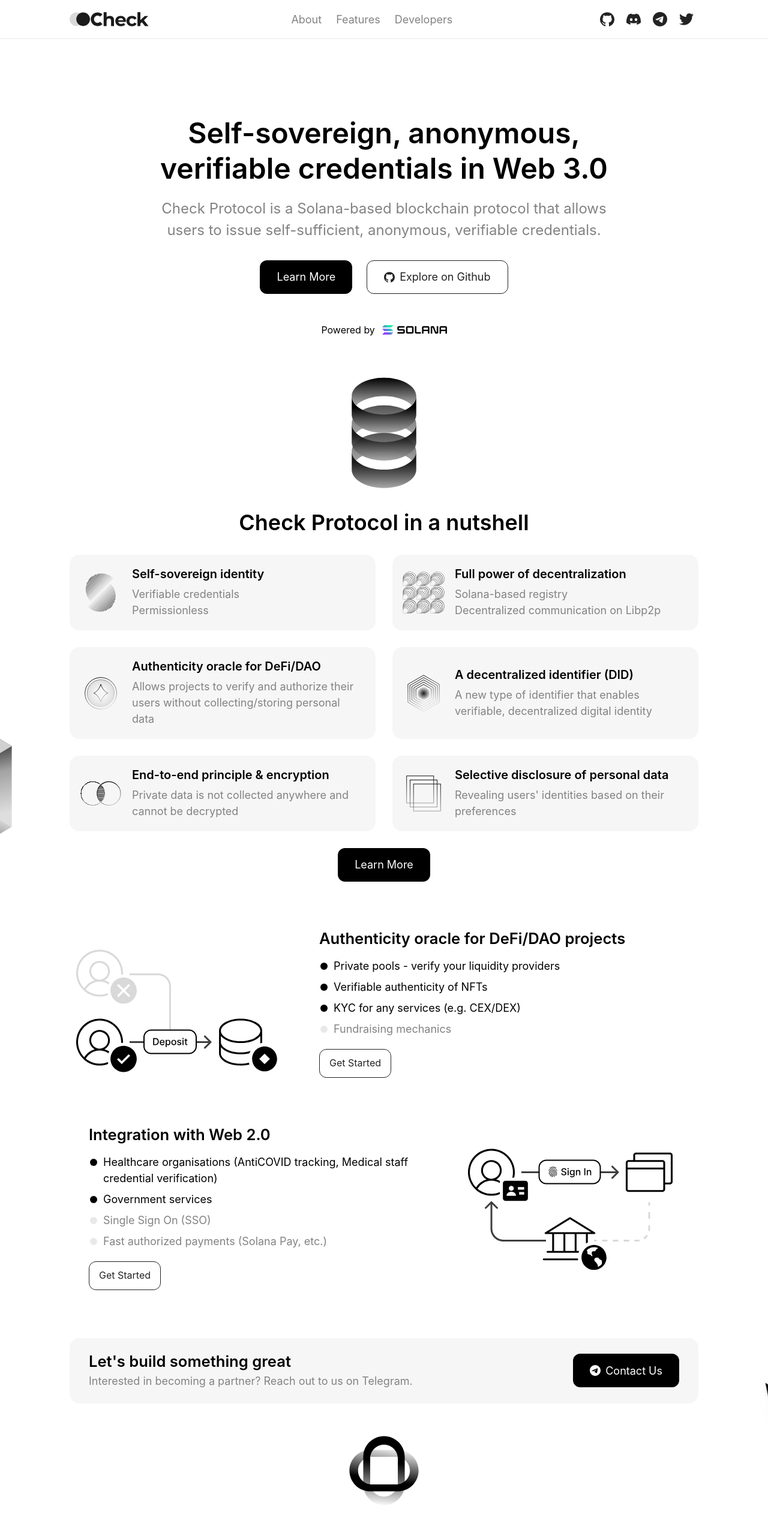
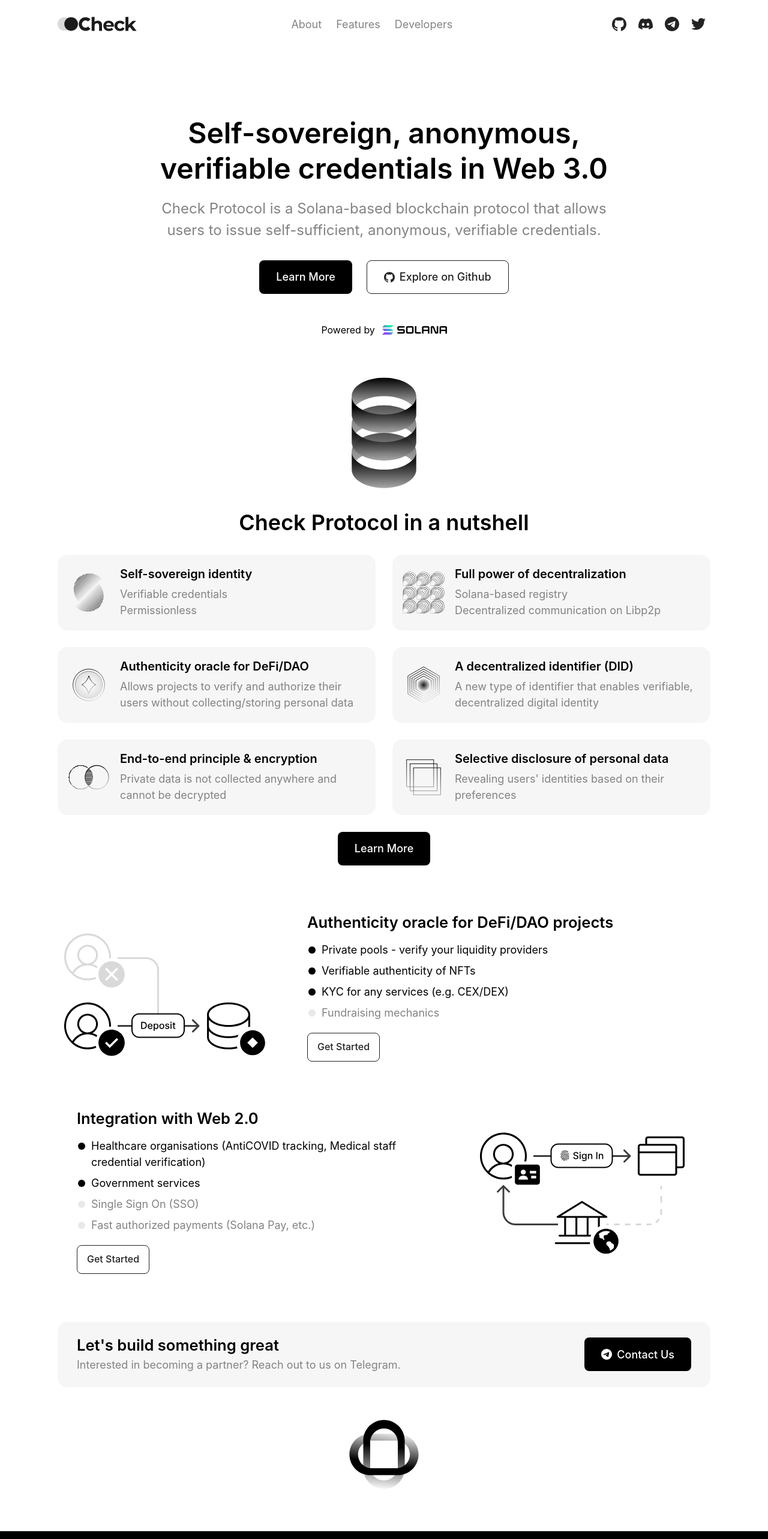
Before and after one commit to getcheck/check-website, a React (Create React App) app: page / in a window 1280 px wide. Shown: the top 2566 px of the page at 60% size. Built offline with nearby package versions, Linux system fonts and the light colour scheme.

Commit message:
fix: privacy-friendly analytics + fixes

```diff
--- a/public/index.html
+++ b/public/index.html
@@ -25,6 +25,8 @@
       Learn how to configure a non-root public URL by running `npm run build`.
     -->
     <title>Check Protocol - Self-sovereign, anonymous, verifiable credentials in Web 3.0</title>
+
+    <script defer type="text/javascript" src="https://api.pirsch.io/pirsch.js" id="pirschjs" data-code="y95A4UQeycXQaIYQu5pbMKam9lHPmbPE"></script>
   </head>
   <body>
     <noscript>You need to enable JavaScript to run this app.</noscript>
--- a/src/components/flyingObjects.tsx
+++ /dev/null
@@ -1,37 +0,0 @@
-import { Container, BoxProps, Box, Image } from '@chakra-ui/react'
-import { motion, useTransform, useViewportScroll } from 'framer-motion'
-import obj1 from '../assets/illustrations/11.svg'
-import obj2 from '../assets/illustrations/20.svg'
-
-export const FlyingObjects = (props: BoxProps) => {
-  const { scrollY } = useViewportScroll()
-  const y1 = useTransform(scrollY, [0, 3000], [1100, -100])
-  const y2 = useTransform(scrollY, [0, 3000], [2200, -100])
-
-  return (
-    <Box {...props} height={0}>
-      <Container maxW='container.lg' height={0} position='relative'>
-        <Box
-          as={motion.div}
-          boxSize='20rem'
-          style={{ y: y1, x: -10 }}
-          position='absolute'
-          left='-20rem'
-        >
-          <Image src={obj1} boxSize='20rem' />
-        </Box>
-        <Box
-          as={motion.div}
-          boxSize='20rem'
-          style={{ y: y2, x: 0, rotateZ: -60 }}
-          position='absolute'
-          right='-20rem'
-        >
-          <Image src={obj2} boxSize='20rem' />
-        </Box>
-      </Container>
-    </Box>
-  )
-}
-
-export default FlyingObjects
--- a/src/components/header/index.tsx
+++ b/src/components/header/index.tsx
@@ -3,16 +3,7 @@
 
 export const Header = (props: BoxProps) => {
   return (
-    <Box
-      {...props}
-      borderBottom='1px'
-      borderColor='blackAlpha.200'
-      position='fixed'
-      width='100%'
-      bg='white'
-      top='0'
-      zIndex={200}
-    >
+    <Box {...props} position='fixed' width='100%' bg='white' top='0' zIndex={200}>
       <Container maxW='container.lg'>
         <Navbar />
       </Container>
--- a/src/components/header/navbar.tsx
+++ b/src/components/header/navbar.tsx
@@ -1,15 +1,41 @@
-import React from 'react'
+import React, { useEffect, useState } from 'react'
 import { Flex, Link, useBreakpointValue } from '@chakra-ui/react'
 import { Link as ReachLink } from '@reach/router'
 import Logo from '../logo'
 import SocialNetworks from '../socialNetworks'
 import Nav from './nav'
+import { useViewportScroll } from 'framer-motion'
 
 export const Navbar = () => {
   const hasNav = useBreakpointValue({ md: true })
+  const { scrollY } = useViewportScroll()
+  const [isShrunk, setShrunk] = useState(false)
+
+  useEffect(() => {
+    scrollY.onChange((y) => {
+      setShrunk((isShrunk) => {
+        if (!isShrunk && y > 80) {
+          return true
+        }
+
+        if (isShrunk && y < 50) {
+          return false
+        }
+
+        return isShrunk
+      })
+    })
+
+    return () => scrollY.clearListeners()
+  }, [])
 
   return (
-    <Flex h={['3.5rem', '4rem']} align='center' justify='space-between'>
+    <Flex
+      h={['3.5rem', '4rem', isShrunk ? '4rem' : '5rem']}
+      align='center'
+      justify='space-between'
+      transition='height 0.2s ease'
+    >
       <Link as={ReachLink} to='/'>
         <Logo />
       </Link>
--- a/src/index.tsx
+++ b/src/index.tsx
@@ -6,7 +6,7 @@
 import Root from './views'
 
 export const App = () => (
-  <ChakraProvider theme={theme}>
+  <ChakraProvider resetCSS theme={theme}>
     <Root />
   </ChakraProvider>
 )
--- a/src/styles/theme.ts
+++ b/src/styles/theme.ts
@@ -68,7 +68,7 @@
 const sizes = {
   container: {
     md: '860px',
-    lg: '1080px',
+    lg: '1120px',
   },
 }
 
@@ -84,8 +84,8 @@
   } as ComponentStyleConfig,
   Button: {
     baseStyle: {
-      fontWeight: 'normal',
-      borderRadius: 'xl',
+      fontWeight: 'medium',
+      borderRadius: 'lg',
     },
     sizes: {
       md: {
--- a/src/views/index.tsx
+++ b/src/views/index.tsx
@@ -1,20 +1,16 @@
-import { Center, Image, useBreakpointValue } from '@chakra-ui/react'
+import { Center, Image } from '@chakra-ui/react'
 import Header from '../components/header'
 import Hero from '../components/hero'
 import Features from '../components/features'
 import Cases from '../components/cases'
 import ContactUs from '../components/contactUs'
 import Footer from '../components/footer'
-import FlyingObjects from '../components/flyingObjects'
 import collect from '../assets/illustrations/12.svg'
 import partner from '../assets/illustrations/97.svg'
 
 export const Root = () => {
-  const hasFlyingObjects = useBreakpointValue({ xl: true })
-
   return (
     <>
-      {hasFlyingObjects && <FlyingObjects />}
       <Header />
       <Hero mt='4rem' />
       <Center>
```
